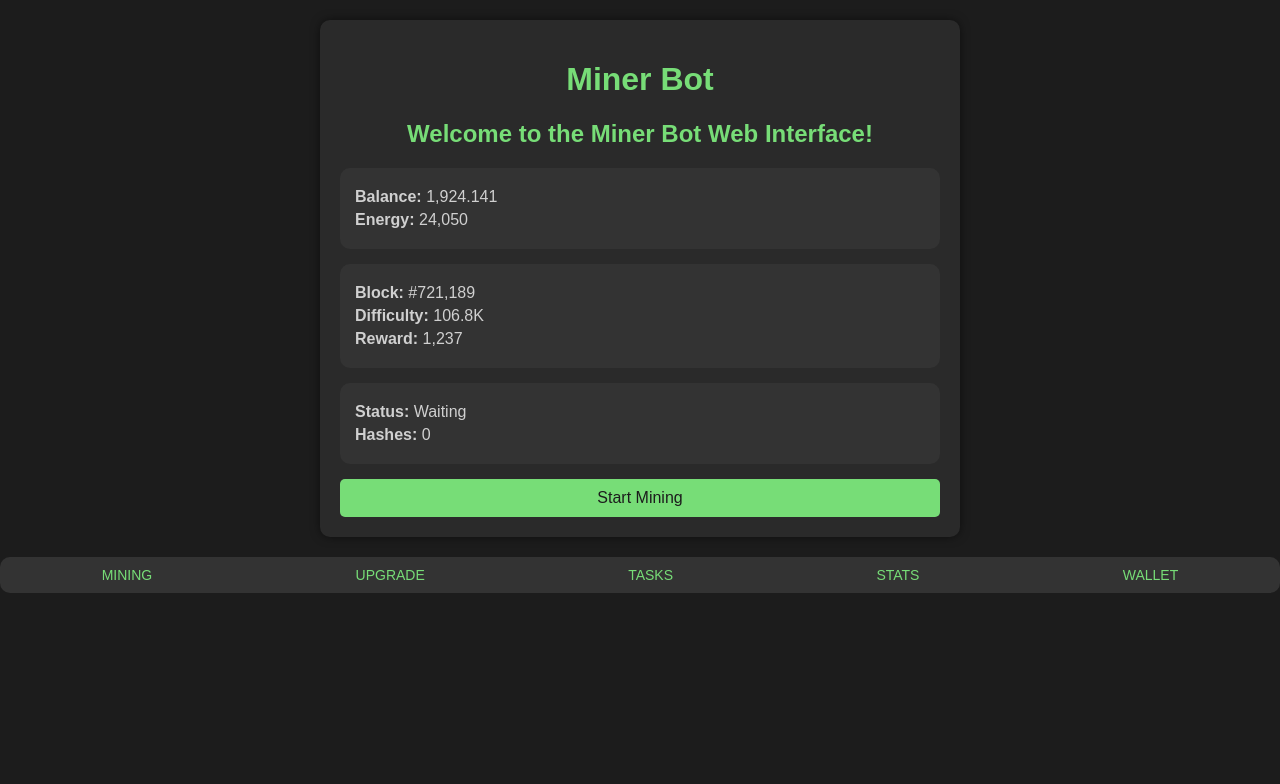
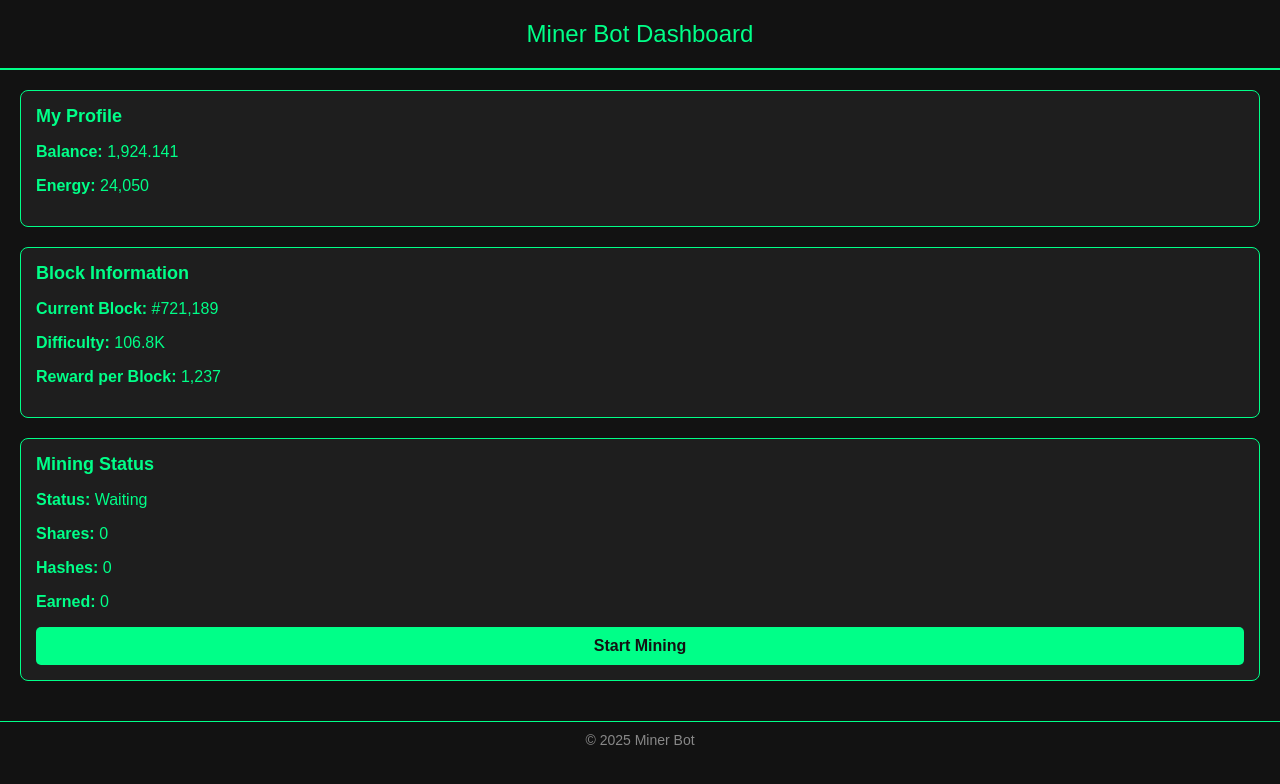
Before and after one commit to Fredrickadler/Miners, a Flask app: page / in a window 1280 px wide. Shown: the top 784 px of the page. Run offline with Flask 2, Linux system fonts and the light colour scheme.

Commit message:
Update index.html

```diff
--- a/templates/index.html
+++ b/templates/index.html
@@ -6,87 +6,87 @@
     <title>Miner Bot</title>
     <style>
         body {
+            background-color: #121212;
+            color: #00ff88;
             font-family: Arial, sans-serif;
-            background-color: #1c1c1c;
-            color: #d0d0d0;
             margin: 0;
             padding: 0;
         }
+        .header {
+            text-align: center;
+            padding: 20px;
+            font-size: 24px;
+            border-bottom: 2px solid #00ff88;
+        }
         .container {
-            max-width: 600px;
-            margin: 20px auto;
             padding: 20px;
-            background-color: #2a2a2a;
-            border-radius: 10px;
-            box-shadow: 0 0 10px rgba(0, 0, 0, 0.5);
         }
-        h1, h2 {
-            color: #77dd77;
-            text-align: center;
+        .section {
+            margin-bottom: 20px;
+            padding: 15px;
+            border: 1px solid #00ff88;
+            border-radius: 8px;
+            background-color: #1e1e1e;
         }
-        .card {
-            background-color: #333333;
-            padding: 15px;
-            border-radius: 10px;
-            margin-bottom: 15px;
-        }
-        .card p {
-            margin: 5px 0;
+        .section h2 {
+            margin: 0 0 10px;
+            font-size: 18px;
         }
         .button {
             display: block;
-            width: 100%;
+            text-align: center;
             padding: 10px;
-            text-align: center;
-            background-color: #77dd77;
-            color: #1c1c1c;
-            border: none;
+            background-color: #00ff88;
+            color: #121212;
+            font-weight: bold;
+            text-decoration: none;
             border-radius: 5px;
-            font-size: 16px;
-            cursor: pointer;
             margin-top: 10px;
         }
         .button:hover {
-            background-color: #66cc66;
+            background-color: #00cc66;
         }
         .footer {
-            display: flex;
-            justify-content: space-around;
-            background-color: #333333;
-            padding: 10px 0;
-            border-radius: 10px;
-        }
-        .footer div {
-            color: #77dd77;
+            text-align: center;
+            padding: 10px;
             font-size: 14px;
+            color: #888;
+            border-top: 1px solid #00ff88;
         }
     </style>
 </head>
 <body>
+    <div class="header">
+        Miner Bot Dashboard
+    </div>
     <div class="container">
-        <h1>Miner Bot</h1>
-        <h2>Welcome to the Miner Bot Web Interface!</h2>
-        <div class="card">
+        <!-- پروفایل -->
+        <div class="section">
+            <h2>My Profile</h2>
             <p><strong>Balance:</strong> 1,924.141</p>
             <p><strong>Energy:</strong> 24,050</p>
         </div>
-        <div class="card">
-            <p><strong>Block:</strong> #721,189</p>
+
+        <!-- اطلاعات بلوک -->
+        <div class="section">
+            <h2>Block Information</h2>
+            <p><strong>Current Block:</strong> #721,189</p>
             <p><strong>Difficulty:</strong> 106.8K</p>
-            <p><strong>Reward:</strong> 1,237</p>
+            <p><strong>Reward per Block:</strong> 1,237</p>
         </div>
-        <div class="card">
+
+        <!-- وضعیت ماینینگ -->
+        <div class="section">
+            <h2>Mining Status</h2>
             <p><strong>Status:</strong> Waiting</p>
+            <p><strong>Shares:</strong> 0</p>
             <p><strong>Hashes:</strong> 0</p>
+            <p><strong>Earned:</strong> 0</p>
+            <a href="#" class="button" id="start-mining">Start Mining</a>
         </div>
-        <button class="button">Start Mining</button>
     </div>
     <div class="footer">
-        <div>MINING</div>
-        <div>UPGRADE</div>
-        <div>TASKS</div>
-        <div>STATS</div>
-        <div>WALLET</div>
+        © 2025 Miner Bot
     </div>
 </body>
 </html>
```
